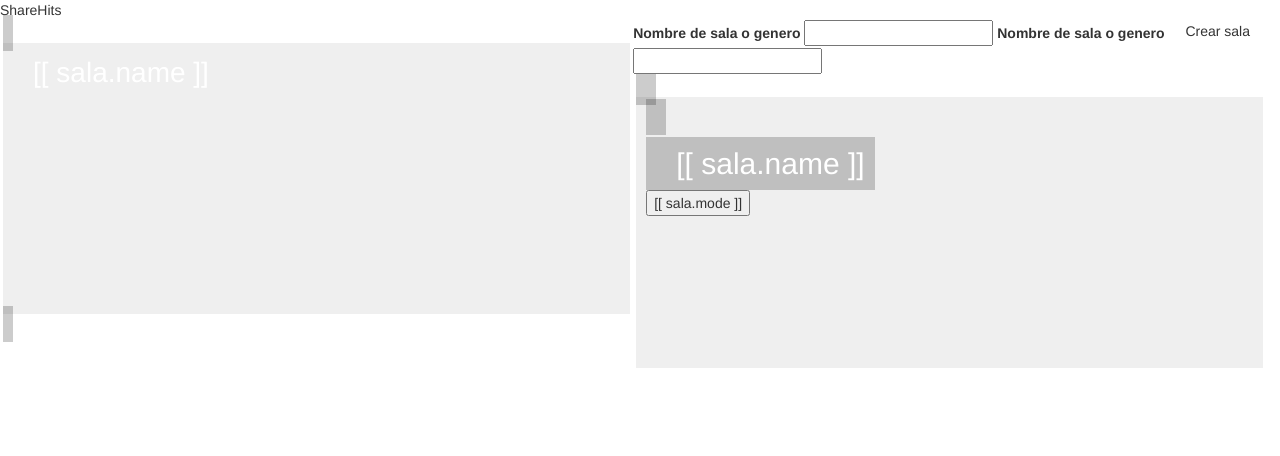
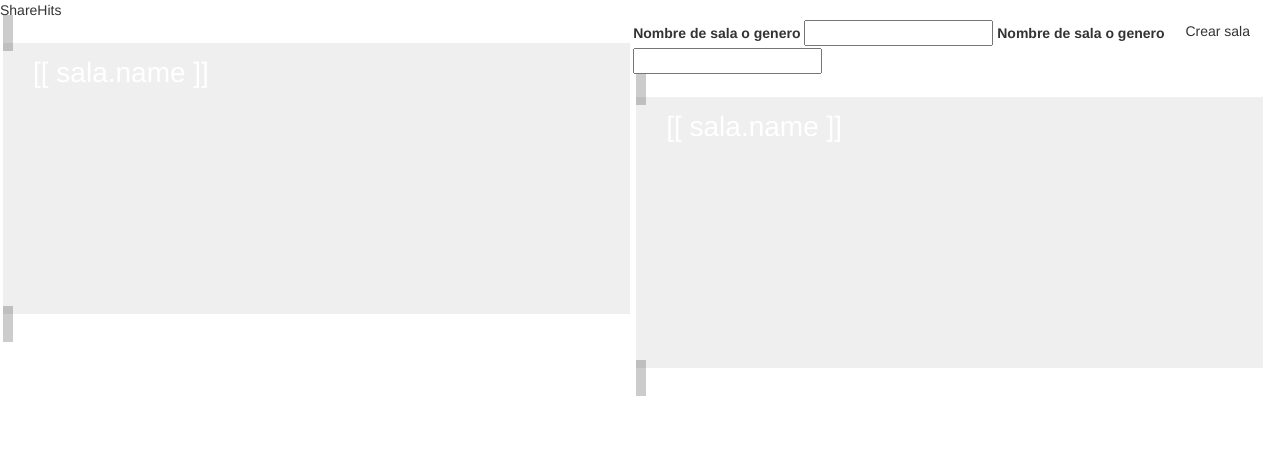
Before and after one commit to wmanriques/sharehits, a Django app: page /dashboard/ in a window 1280 px wide. Shown: the top 456 px of the page. Run offline with Django 3.2, Linux system fonts and the light colour scheme; data that the repository does not hold is empty; some libraries are stand-ins or nearby versions.

Commit message:
fix dashboard

```diff
--- a/modules/perfil/templates/dashboard.html
+++ b/modules/perfil/templates/dashboard.html
@@ -13,8 +13,6 @@
               <label>Nombre de sala o genero</label>
               <input ng-model="nameRoom">
             </md-input-container>
-
-           <!--<div layout="row" layout-align="center center">-->
              <md-list class="list-salas">
                 <md-list-item ng-repeat="sala in salas" class="item-sala md-raised" ng-style="{'background-image':'url('+sala.image+')'}">
                    <a  href="[[ sala.url ]]" class="md-list-item-text md-button md-default-theme" ng-click="in_room(sala.id)">
@@ -31,8 +29,6 @@
                    <md-divider ng-if="!$last"></md-divider>
                 </md-list-item>
              </md-list>
-
-           <!--</div>-->
         </md-content>
       </md-tab>
 
@@ -44,14 +40,13 @@
               <label>Nombre de sala o genero</label>
               <input ng-model="nameRoom">
             </md-input-container>
-
-           <!--<div layout="row" layout-align="center center">-->
              <md-list class="list-salas">
                 <md-list-item ng-repeat="sala in mis_salas" class="item-sala md-raised" ng-style="{'background-image':'url('+sala.image+')'}">
                    <a  href="[[ sala.url ]]" class="md-list-item-text md-button md-default-theme" ng-click="in_room(sala.id)">
+                      <input type="hidden" value="[[sala.id]]"/>
                        <div class="cont-text-sala">
-                        <h2><a href="#">[[ sala.name ]]</a></h2>
-                        <button class="md-raised md-button md-default-theme" ng-transclude=""><span class="ng-scope">[[ sala.mode ]]</span><div class="md-ripple-container"></div></button>
+
+                        <h2>[[ sala.name ]]</h2>
 
                         <div class="cont-tags-rooms">
                            <md-button ng-repeat="t in sala.tag" class="md-raised">[[ t.name ]]</md-button>
@@ -61,8 +56,6 @@
                    <md-divider ng-if="!$last"></md-divider>
                 </md-list-item>
              </md-list>
-
-           <!--</div>-->
         </md-content>
       </md-tab>
 
```
Also changed, not shown: static/public/js/app.js.
